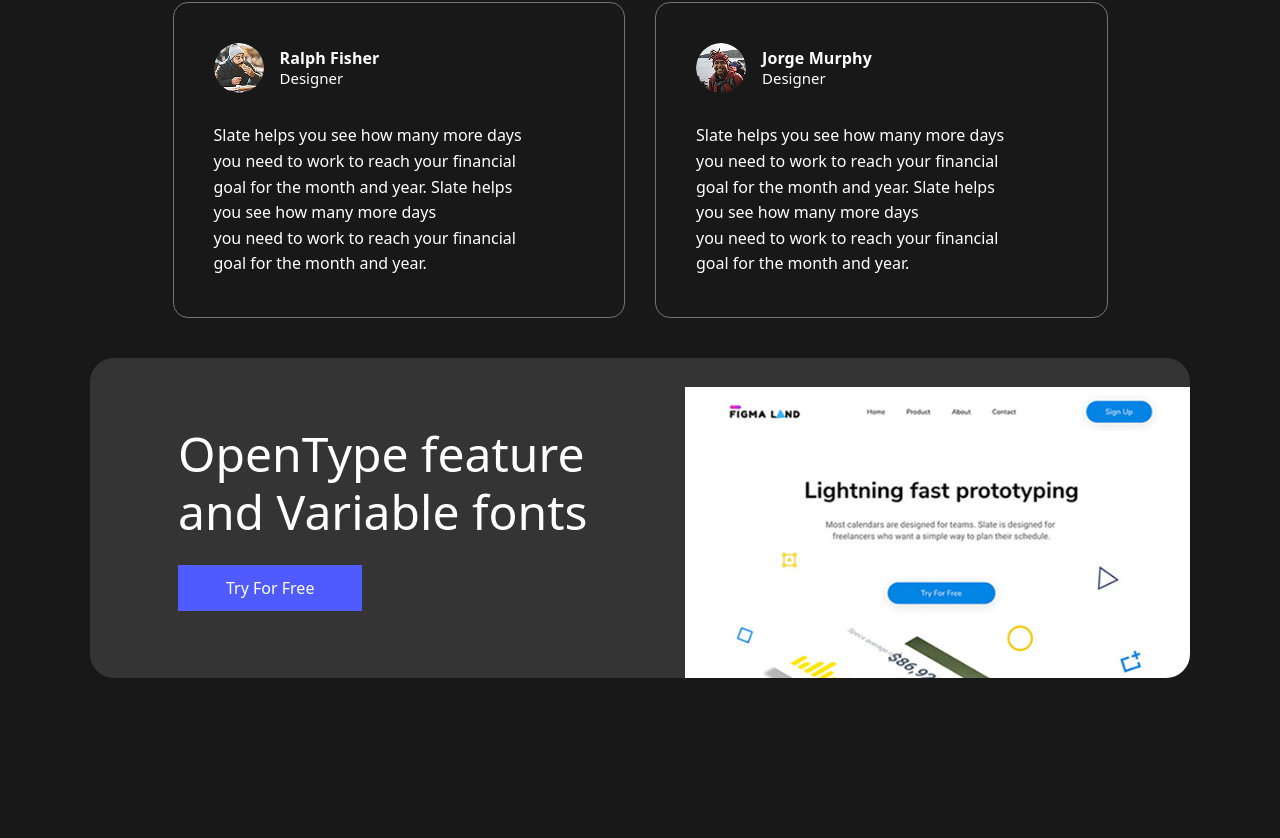
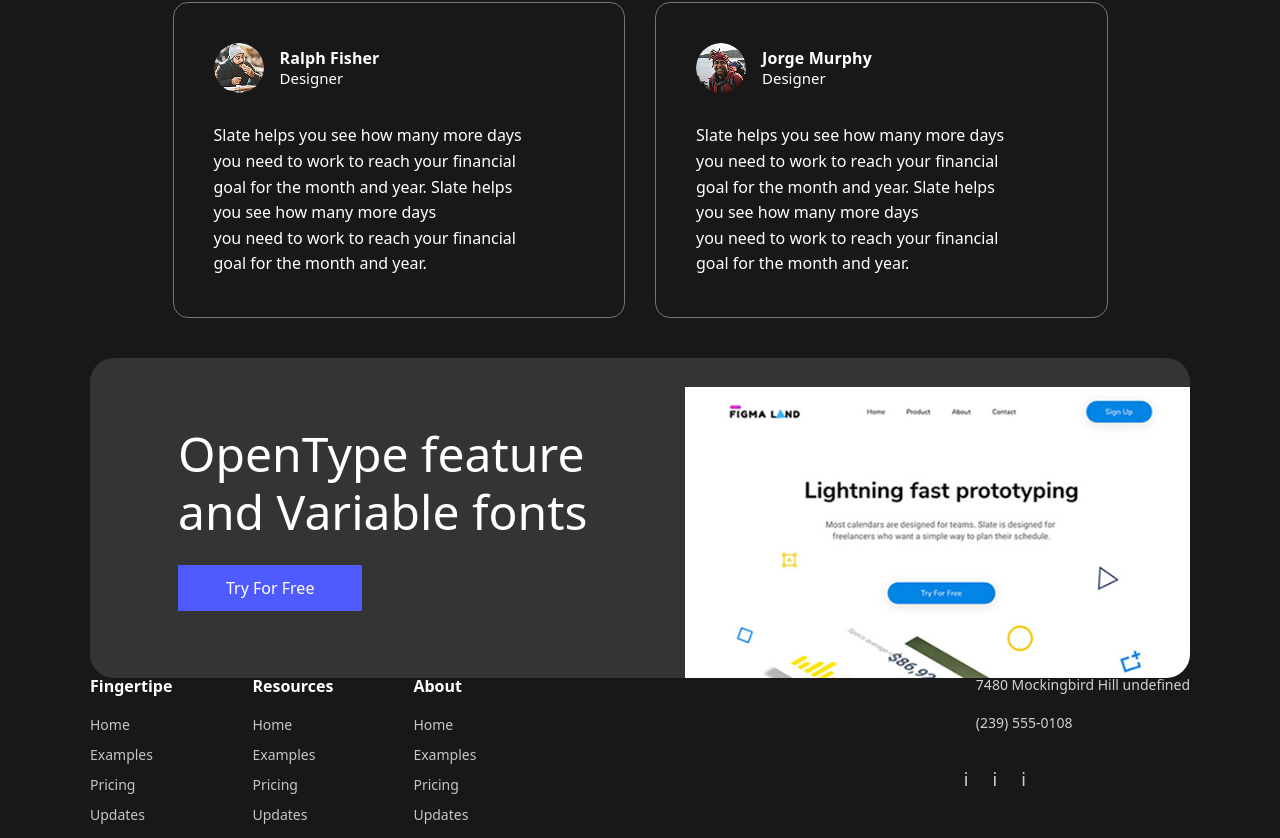
Before and after one commit to Caiorossi00/Frontend-Test---ADAC-Softwares, a React (Vite) app: page / in a window 1280 px wide. Shown: the part 4101-4939 px from the top of the page. Before the commit the page ends 4779 px from the top, so only its background shows below. Built offline with nearby package versions, Linux system fonts and the light colour scheme.

Commit message:
feat: add footer structure

```diff
--- /dev/null
+++ b/src/assets/styles/Footer.scss
@@ -0,0 +1,93 @@
+.footer {
+  .footer-container {
+    max-width: 1100px;
+    margin: 0 auto;
+
+    display: flex;
+    justify-content: space-between;
+    gap: 80px;
+  }
+
+  .footer-columns {
+    display: flex;
+    gap: 80px;
+  }
+
+  .footer-column {
+    h4 {
+      font-size: 16px;
+      font-weight: 600;
+      margin-bottom: 24px;
+    }
+
+    ul {
+      list-style: none;
+      padding: 0;
+      margin: 0;
+
+      li {
+        font-size: 14px;
+        opacity: 0.75;
+        margin-bottom: 16px;
+        cursor: pointer;
+
+        &:hover {
+          opacity: 1;
+        }
+      }
+    }
+  }
+
+  .footer-contact {
+    display: flex;
+    flex-direction: column;
+    gap: 24px;
+  }
+
+  .footer-contact-item {
+    display: flex;
+    align-items: center;
+    gap: 12px;
+
+    span {
+      font-size: 18px;
+    }
+
+    p {
+      font-size: 14px;
+      opacity: 0.8;
+      margin: 0;
+    }
+  }
+
+  .footer-social {
+    display: flex;
+    gap: 24px;
+    font-size: 18px;
+    margin-top: 16px;
+
+    span {
+      cursor: pointer;
+      opacity: 0.8;
+
+      &:hover {
+        opacity: 1;
+      }
+    }
+  }
+}
+
+@media (max-width: 768px) {
+  .footer {
+    padding: 80px 16px;
+
+    .footer-container {
+      flex-direction: column;
+      gap: 64px;
+    }
+
+    .footer-columns {
+      gap: 48px;
+    }
+  }
+}
--- a/src/components/Footer.jsx
+++ b/src/components/Footer.jsx
@@ -1,5 +1,59 @@
-const Footer = () => {
-  return <div></div>;
-};
+import "../assets/styles/Footer.scss";
 
-export default Footer;
+export default function Footer() {
+  return (
+    <footer className="footer">
+      <div className="footer-container">
+        <div className="footer-columns">
+          <div className="footer-column">
+            <h4>Fingertipe</h4>
+            <ul>
+              <li>Home</li>
+              <li>Examples</li>
+              <li>Pricing</li>
+              <li>Updates</li>
+            </ul>
+          </div>
+
+          <div className="footer-column">
+            <h4>Resources</h4>
+            <ul>
+              <li>Home</li>
+              <li>Examples</li>
+              <li>Pricing</li>
+              <li>Updates</li>
+            </ul>
+          </div>
+
+          <div className="footer-column">
+            <h4>About</h4>
+            <ul>
+              <li>Home</li>
+              <li>Examples</li>
+              <li>Pricing</li>
+              <li>Updates</li>
+            </ul>
+          </div>
+        </div>
+
+        <div className="footer-contact">
+          <div className="footer-contact-item">
+            <span></span>
+            <p>7480 Mockingbird Hill undefined</p>
+          </div>
+
+          <div className="footer-contact-item">
+            <span></span>
+            <p>(239) 555-0108</p>
+          </div>
+
+          <div className="footer-social">
+            <span>i</span>
+            <span>i</span>
+            <span>i</span>
+          </div>
+        </div>
+      </div>
+    </footer>
+  );
+}
```
